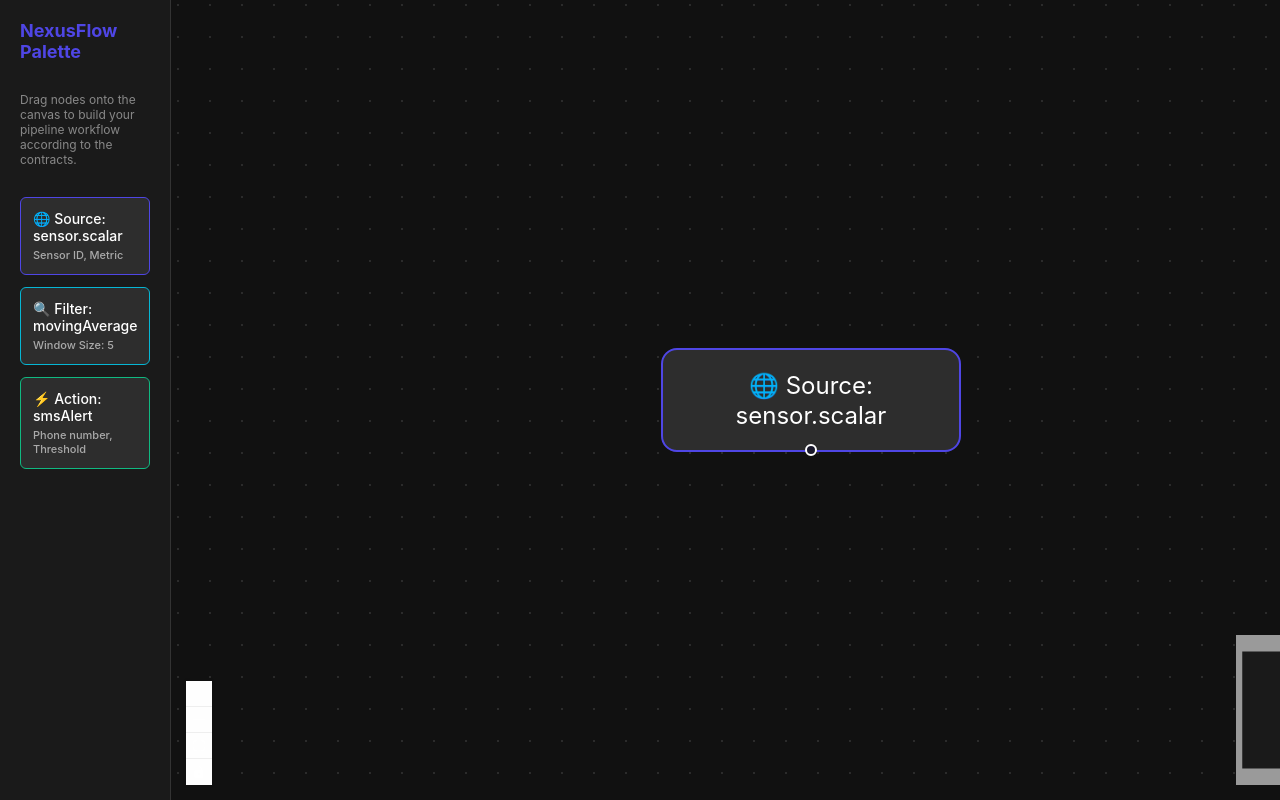
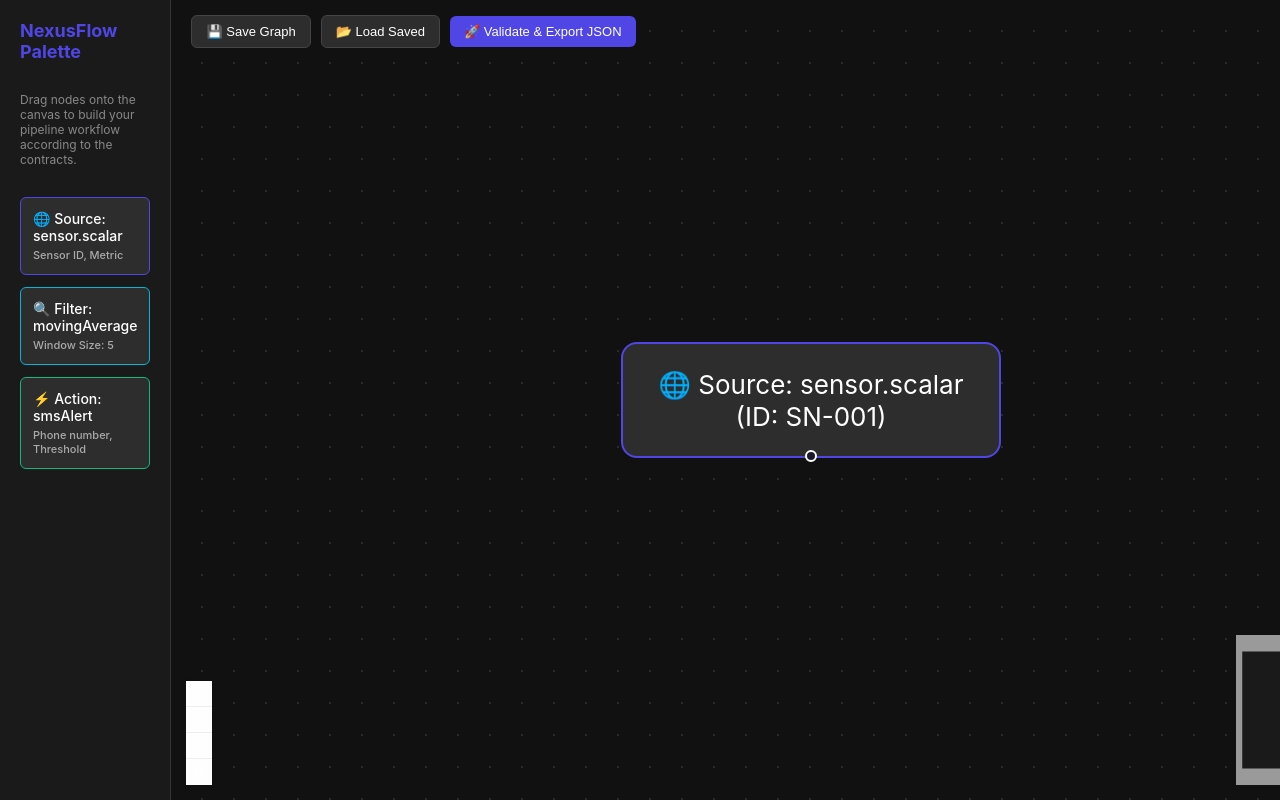
Before and after one commit to ameya1009/-NexusFlow-Visual-IoT-Telemetry-Rule-Engine, a React (Vite) app in the folder client/: page / in a window 1280 px wide. Built offline with nearby package versions, Linux system fonts and the light colour scheme.

Commit message:
feat(client): complete week 2 node settings, validation, and json serialization

```diff
--- a/client/src/components/FlowCanvas.jsx
+++ b/client/src/components/FlowCanvas.jsx
@@ -16,9 +16,9 @@ const initialNodes = [
   {
     id: '1',
     type: 'input',
-    data: { label: '🌐 Source: sensor.scalar', type: 'source.sensor', sensorId: 'SN-001', metric: 'temperature' },
+    data: { label: '🌐 Source: sensor.scalar\n(ID: SN-001)', type: 'source.sensor', sensorId: 'SN-001', metric: 'temperature' },
     position: { x: 250, y: 100 },
-    style: { background: '#2d2d2d', color: '#fff', border: '1px solid #4f46e5', borderRadius: '8px', padding: '10px' }
+    style: { background: '#2d2d2d', color: '#fff', border: '1px solid #4f46e5', borderRadius: '8px', padding: '12px', fontSize: '13px', width: '190px', whiteSpace: 'pre-line' }
   },
 ];
 
@@ -30,7 +30,14 @@ function FlowCanvasContent() {
   const [nodes, setNodes, onNodesChange] = useNodesState(initialNodes);
   const [edges, setEdges, onEdgesChange] = useEdgesState([]);
   const [selectedNode, setSelectedNode] = useState(null);
+  const [exportedJson, setExportedJson] = useState(null);
+  const [statusMessage, setStatusMessage] = useState(null);
   const { screenToFlowPosition } = useReactFlow();
+
+  const showStatus = (text, isError = false) => {
+    setStatusMessage({ text, isError });
+    setTimeout(() => setStatusMessage(null), 4000);
+  };
 
   const onConnect = useCallback(
     (params) => setEdges((eds) => addEdge(params, eds)),
@@ -42,6 +49,34 @@ function FlowCanvasContent() {
     event.dataTransfer.dropEffect = 'move';
   }, []);
 
+  const getNodeStyle = (nodeType) => {
+    let borderColor = '#4f46e5';
+    if (nodeType === 'filter.movingAverage') borderColor = '#06b6d4';
+    if (nodeType === 'action.sms') borderColor = '#10b981';
+
+    return {
+      background: '#2d2d2d',
+      color: '#fff',
+      border: `1px solid ${borderColor}`,
+      borderRadius: '8px',
+      padding: '12px',
+      fontSize: '13px',
+      width: '190px',
+      whiteSpace: 'pre-line'
+    };
+  };
+
+  const generateLabel = (data) => {
+    if (data.type === 'source.sensor') {
+      return `🌐 Source: ${data.type}\n(ID: ${data.sensorId || ''})`;
+    } else if (data.type === 'filter.movingAverage') {
+      return `🔍 Filter: ${data.type}\n(Window: ${data.windowSize || ''})`;
+    } else if (data.type === 'action.sms') {
+      return `⚡ Action: ${data.type}\n(Threshold: ${data.threshold || ''})`;
+    }
+    return 'Node';
+  };
+
   const onDrop = useCallback(
     (event) => {
       event.preventDefault();
@@ -52,22 +87,9 @@ function FlowCanvasContent() {
       if (!type) return;
 
       let nodeConfig = { type: 'source.sensor', sensorId: 'SN-001', metric: 'temperature' };
-      let labelText = 'Node';
-      let borderColor = '#4f46e5';
-
       if (rawJsonData) {
         try {
           nodeConfig = JSON.parse(rawJsonData);
-          if (nodeConfig.type === 'source.sensor') {
-            labelText = `🌐 Source: ${nodeConfig.type}\n(ID: ${nodeConfig.sensorId})`;
-            borderColor = '#4f46e5';
-          } else if (nodeConfig.type === 'filter.movingAverage') {
-            labelText = `🔍 Filter: ${nodeConfig.type}\n(Window: ${nodeConfig.windowSize})`;
-            borderColor = '#06b6d4';
-          } else if (nodeConfig.type === 'action.sms') {
-            labelText = `⚡ Action: ${nodeConfig.type}\n(Threshold: ${nodeConfig.threshold})`;
-            borderColor = '#10b981';
-          }
         } catch (e) {
           console.error("Error parsing dropped node data", e);
         }
@@ -81,18 +103,9 @@ function FlowCanvasContent() {
       const newNode = {
         id: getId(),
         type: 'default',
-        data: { label: labelText, ...nodeConfig },
+        data: { label: generateLabel(nodeConfig), ...nodeConfig },
         position,
-        style: {
-          background: '#2d2d2d',
-          color: '#fff',
-          border: `1px solid ${borderColor}`,
-          borderRadius: '8px',
-          padding: '12px',
-          fontSize: '13px',
-          width: '190px',
-          whiteSpace: 'pre-line'
-        },
+        style: getNodeStyle(nodeConfig.type),
       };
 
       setNodes((nds) => nds.concat(newNode));
@@ -104,11 +117,10 @@ function FlowCanvasContent() {
     setSelectedNode(node);
   }, []);
 
-  const onpaneClick = useCallback(() => {
+  const onPaneClick = useCallback(() => {
     setSelectedNode(null);
   }, []);
 
-  // Update node properties from Settings Panel
   const handlePropertyChange = (key, value) => {
     if (!selectedNode) return;
 
@@ -116,17 +128,7 @@ function FlowCanvasContent() {
       nds.map((node) => {
         if (node.id === selectedNode.id) {
           const updatedData = { ...node.data, [key]: value };
-
-          // Re-generate label based on updated properties
-          let newLabel = node.data.label;
-          if (updatedData.type === 'source.sensor') {
-            newLabel = `🌐 Source: ${updatedData.type}\n(ID: ${updatedData.sensorId || ''})`;
-          } else if (updatedData.type === 'filter.movingAverage') {
-            newLabel = `🔍 Filter: ${updatedData.type}\n(Window: ${updatedData.windowSize || ''})`;
-          } else if (updatedData.type === 'action.sms') {
-            newLabel = `⚡ Action: ${updatedData.type}\n(Threshold: ${updatedData.threshold || ''})`;
-          }
-          updatedData.label = newLabel;
+          updatedData.label = generateLabel(updatedData);
 
           const updatedNode = { ...node, data: updatedData };
           setSelectedNode(updatedNode);
@@ -137,8 +139,188 @@ function FlowCanvasContent() {
     );
   };
 
+  // Client-Side Validation (No unconnected actions, no cycles/loops)
+  const validateGraph = () => {
+    if (nodes.length === 0) {
+      return { valid: false, error: 'Canvas is empty. Add at least one node.' };
+    }
+
+    // 1. Check for unconnected Action nodes
+    const actionNodes = nodes.filter((n) => n.data.type === 'action.sms');
+    for (const action of actionNodes) {
+      const hasIncomingEdge = edges.some((e) => e.target === action.id);
+      if (!hasIncomingEdge) {
+        return {
+          valid: false,
+          error: `Validation Failed: Action node (${action.id}) must have an incoming connection.`
+        };
+      }
+    }
+
+    // 2. Check for cycles / loops using DFS
+    const adjList = {};
+    nodes.forEach((n) => (adjList[n.id] = []));
+    edges.forEach((e) => {
+      if (adjList[e.source]) adjList[e.source].push(e.target);
+    });
+
+    const visited = new Set();
+    const recStack = new Set();
+
+    const hasCycle = (nodeId) => {
+      if (!visited.has(nodeId)) {
+        visited.add(nodeId);
+        recStack.add(nodeId);
+
+        for (const neighbor of adjList[nodeId] || []) {
+          if (!visited.has(neighbor) && hasCycle(neighbor)) return true;
+          if (recStack.has(neighbor)) return true;
+        }
+      }
+      recStack.delete(nodeId);
+      return false;
+    };
+
+    for (const node of nodes) {
+      if (hasCycle(node.id)) {
+        return { valid: false, error: 'Validation Failed: Graph contains an infinite loop (cycle detected).' };
+      }
+    }
+
+    return { valid: true };
+  };
+
+  // Serialize React Flow state into clean Backend JSON Contract
+  const serializeToContractJson = () => {
+    const cleanNodes = nodes.map((node) => {
+      const { label, type, ...configParams } = node.data;
+      return {
+        id: node.id,
+        type: type,
+        data: configParams,
+        position: node.position
+      };
+    });
+
+    const cleanEdges = edges.map((edge) => ({
+      id: edge.id,
+      source: edge.source,
+      target: edge.target
+    }));
+
+    return {
+      nodes: cleanNodes,
+      edges: cleanEdges
+    };
+  };
+
+  const handleExportJson = () => {
+    const validation = validateGraph();
+    if (!validation.valid) {
+      showStatus(validation.error, true);
+      return;
+    }
+
+    const contractPayload = serializeToContractJson();
+    setExportedJson(JSON.stringify(contractPayload, null, 2));
+    showStatus('Graph validated and serialized to contract JSON!');
+  };
+
+  const handleSaveGraph = () => {
+    const validation = validateGraph();
+    if (!validation.valid) {
+      showStatus(validation.error, true);
+      return;
+    }
+
+    const contractPayload = serializeToContractJson();
+    localStorage.setItem('nexusflow_saved_graph', JSON.stringify(contractPayload));
+    showStatus('Graph saved successfully!');
+  };
+
+  const handleLoadGraph = () => {
+    const saved = localStorage.getItem('nexusflow_saved_graph');
+    if (!saved) {
+      showStatus('No saved graph found in storage.', true);
+      return;
+    }
+
+    try {
+      const parsed = JSON.parse(saved);
+      const restoredNodes = parsed.nodes.map((n) => {
+        const fullData = { type: n.type, ...n.data };
+        fullData.label = generateLabel(fullData);
+        return {
+          id: n.id,
+          type: n.type === 'source.sensor' ? 'input' : 'default',
+          data: fullData,
+          position: n.position || { x: 200, y: 200 },
+          style: getNodeStyle(n.type)
+        };
+      });
+
+      setNodes(restoredNodes);
+      setEdges(parsed.edges || []);
+      setSelectedNode(null);
+      showStatus('Saved graph loaded onto canvas!');
+    } catch (e) {
+      showStatus('Failed to deserialize saved graph.', true);
+    }
+  };
+
   return (
     <div ref={reactFlowWrapper} style={{ width: '100%', height: '100%', display: 'flex', position: 'relative' }}>
+
+      {/* Top Action Toolbar */}
+      <div style={{
+        position: 'absolute',
+        top: '15px',
+        left: '20px',
+        zIndex: 10,
+        display: 'flex',
+        gap: '10px',
+        alignItems: 'center'
+      }}>
+        <button
+          onClick={handleSaveGraph}
+          style={{ background: '#2d2d2d', color: '#fff', border: '1px solid #444', padding: '8px 14px', borderRadius: '6px', cursor: 'pointer', fontSize: '13px' }}
+        >
+          💾 Save Graph
+        </button>
+        <button
+          onClick={handleLoadGraph}
+          style={{ background: '#2d2d2d', color: '#fff', border: '1px solid #444', padding: '8px 14px', borderRadius: '6px', cursor: 'pointer', fontSize: '13px' }}
+        >
+          📂 Load Saved
+        </button>
+        <button
+          onClick={handleExportJson}
+          style={{ background: '#4f46e5', color: '#fff', border: 'none', padding: '8px 14px', borderRadius: '6px', cursor: 'pointer', fontSize: '13px', fontWeight: '500' }}
+        >
+          🚀 Validate & Export JSON
+        </button>
+      </div>
+
+      {/* Status Toast Notification */}
+      {statusMessage && (
+        <div style={{
+          position: 'absolute',
+          top: '60px',
+          left: '20px',
+          zIndex: 20,
+          background: statusMessage.isError ? '#7f1d1d' : '#064e3b',
+          color: '#fff',
+          border: `1px solid ${statusMessage.isError ? '#ef4444' : '#10b981'}`,
+          padding: '10px 16px',
+          borderRadius: '6px',
+          fontSize: '13px',
+          maxWidth: '400px'
+        }}>
+          {statusMessage.text}
+        </div>
+      )}
+
+      {/* Main React Flow Canvas */}
       <div style={{ flex: 1, height: '100%' }}>
         <ReactFlow
           nodes={nodes}
@@ -149,7 +331,7 @@ function FlowCanvasContent() {
           onDrop={onDrop}
           onDragOver={onDragOver}
           onNodeClick={onNodeClick}
-          onPaneClick={onpaneClick}
+          onPaneClick={onPaneClick}
           fitView
         >
           <Controls />
@@ -246,6 +428,65 @@ function FlowCanvasContent() {
           )}
         </div>
       )}
+
+      {/* Exported Contract JSON Modal */}
+      {exportedJson && (
+        <div style={{
+          position: 'fixed',
+          inset: 0,
+          background: 'rgba(0,0,0,0.75)',
+          display: 'flex',
+          justifyContent: 'center',
+          alignItems: 'center',
+          zIndex: 50
+        }}>
+          <div style={{
+            background: '#1a1a1a',
+            border: '1px solid #4f46e5',
+            borderRadius: '8px',
+            padding: '20px',
+            width: '500px',
+            maxWidth: '90%',
+            color: '#fff',
+            display: 'flex',
+            flexDirection: 'column',
+            gap: '12px'
+          }}>
+            <div style={{ display: 'flex', justifyContent: 'space-between', alignItems: 'center' }}>
+              <h3 style={{ margin: 0, fontSize: '16px', color: '#10b981' }}>✅ Serialized Contract JSON</h3>
+              <button
+                onClick={() => setExportedJson(null)}
+                style={{ background: 'transparent', border: 'none', color: '#888', cursor: 'pointer', fontSize: '16px' }}
+              >
+                ✕
+              </button>
+            </div>
+            <pre style={{
+              background: '#111',
+              padding: '12px',
+              borderRadius: '6px',
+              fontSize: '12px',
+              overflowX: 'auto',
+              maxHeight: '350px',
+              border: '1px solid #333',
+              margin: 0
+            }}>
+              {exportedJson}
+            </pre>
+            <div style={{ display: 'flex', justifyContent: 'flex-end', gap: '10px' }}>
+              <button
+                onClick={() => {
+                  navigator.clipboard.writeText(exportedJson);
+                  showStatus('Copied JSON to clipboard!');
+                }}
+                style={{ background: '#4f46e5', color: '#fff', border: 'none', padding: '8px 14px', borderRadius: '6px', cursor: 'pointer', fontSize: '13px' }}
+              >
+                📋 Copy JSON
+              </button>
+            </div>
+          </div>
+        </div>
+      )}
     </div>
   );
 }
```
